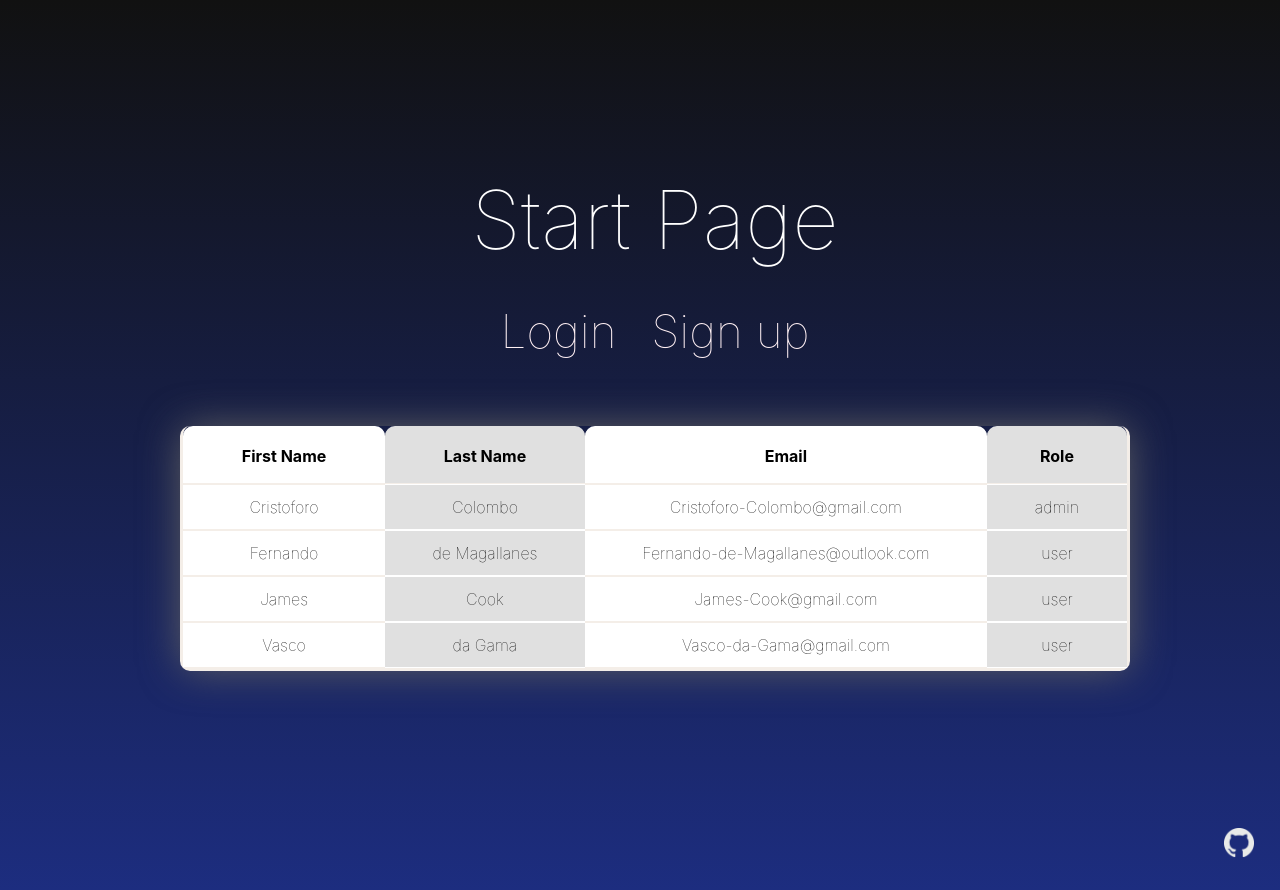
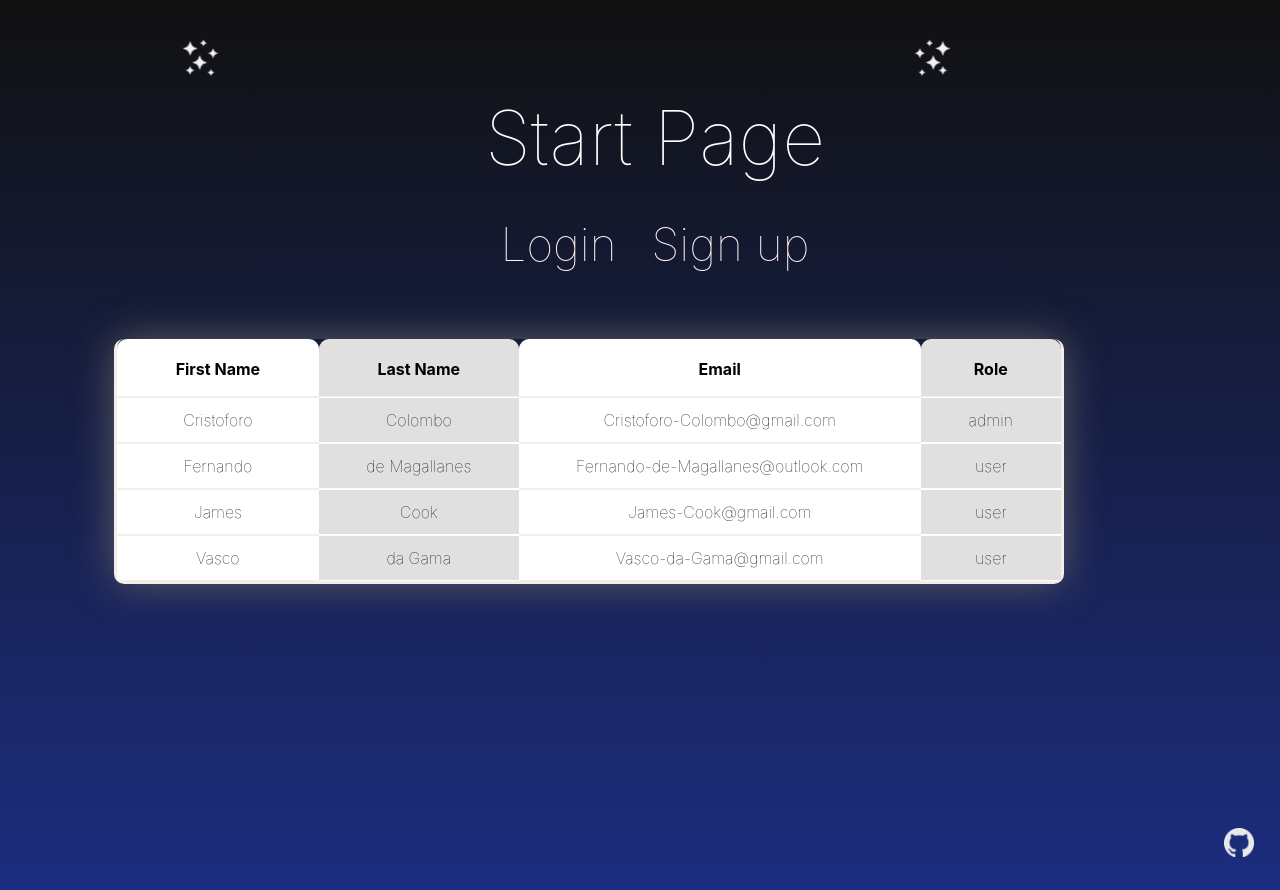
Before and after one commit to SValentyn/PHP-REST-API, a PHP site: page / in a window 1280 px wide. Run offline with PHP 8.4, Linux system fonts and the light colour scheme; data comes from the database, SQL or seed files in the repository.

Commit message:
Added SVG files + added animation on the start page

```diff
--- a/admin-account.php
+++ b/admin-account.php
@@ -25,7 +25,7 @@
             ?>
 
             <!-- Calling the user table builder -->
-            <table id="table-body">
+            <table class="slideExpandUp">
                 <thead>
                 <tr>
                     <th scope="col">First Name</th>
@@ -36,7 +36,7 @@
                     <th scope="col" class="th-functional">Delete</th>
                 </tr>
                 </thead>
-                <tbody id="table-users" class="table-body">
+                <tbody class="table-body">
                 </tbody>
             </table>
 
--- a/assets/css/styles.css
+++ b/assets/css/styles.css
@@ -74,6 +74,7 @@
     display: flex;
     flex-wrap: wrap;
     justify-content: center;
+    align-content: baseline;
     align-items: center;
     padding: 15px;
     background: -webkit-linear-gradient(180deg, #111111, #1d2e83);
@@ -136,7 +137,7 @@
 h3 {
     margin: 0 0 15px 0;
     text-align: center;
-    font-size: 81px;
+    font-size: 75px;
     font-weight: lighter;
     color: white;
 }
@@ -272,6 +273,28 @@
     height: 19px;
     display: block;
     text-decoration: none;
+}
+
+.slideExpandUp {
+    visibility: visible !important;
+    animation-name: slideExpandUp;
+    -webkit-animation-name: slideExpandUp;
+    animation-duration: 0.5s;
+    -webkit-animation-duration: 0.5s;
+    animation-timing-function: linear;
+    -webkit-animation-timing-function: linear;
+}
+
+@keyframes slideExpandUp {
+    0% {
+        transform: translateY(10%) scaleX(0.90);
+    }
+}
+
+@-webkit-keyframes slideExpandUp {
+    0% {
+        transform: translateY(10%) scaleX(0.90);
+    }
 }
 
 /*** Inputs ***/
@@ -503,6 +526,30 @@
     border-radius: unset;
 }
 
+object[class="icon"] {
+    filter: invert(95%);
+    margin: 0 25px 0 25px;
+    display: inline-block;
+    animation-name: pulsing;
+    animation-duration: 4.5s;
+    animation-iteration-count: infinite;
+    transform-origin: 50% 50%;
+}
+
+@keyframes pulsing {
+    0% {
+        transform: scale(0.90);
+    }
+
+    50% {
+        transform: scale(0.75);
+    }
+
+    100% {
+        transform: rotate(-360deg) scale(0.90);
+    }
+}
+
 /*** Footer ***/
 
 #footer {
--- a/index.php
+++ b/index.php
@@ -10,13 +10,19 @@
 <body>
 <div class="limiter">
     <div class="container-login100">
-        <div style="height: 600px; text-align: center;">
-            <h3>Start Page</h3>
+        <div style="text-align: center;">
+
+            <h3>
+                <object type="image/svg+xml" data="assets/images/icons/stars-left.svg" class="icon"></object>
+                Start Page
+                <object type="image/svg+xml" data="assets/images/icons/stars-right.svg" class="icon"></object>
+            </h3>
+
             <div style="text-align: center;">
 
                 <!-- Modal Login Window -->
                 <a href="#win1" class="link" style="padding-right: 15px;">Login</a>
-                <a href="#x" class="overlay" id="win1"></a>
+                <a href="#x" class="overlay" id="win1" tabindex="-1"></a>
 
                 <div class="popup" style="width: 360px; top: 180px; padding: 0; margin-right: 0; border-radius: 10px;">
                     <div class="wrap-login100" style="width: 342px; padding-left: 40px;">
@@ -141,7 +147,7 @@
                     </div>
                 </div>
 
-                <table style="width: 950px; margin-top: 60px; margin-bottom: 15px;">
+                <table class="slideExpandUp" style="width: 950px; margin-top: 60px; margin-bottom: 15px;">
                     <thead>
                     <tr>
                         <th scope="col">First Name</th>
--- a/user-account.php
+++ b/user-account.php
@@ -25,7 +25,7 @@
             ?>
 
             <!-- Calling the user table builder -->
-            <table id="table-body">
+            <table class="slideExpandUp">
                 <thead>
                 <tr>
                     <th scope="col">First Name</th>
```
Also changed, not shown: assets/images/icons/rocket.svg (added), assets/images/icons/stars-left.svg (added), assets/images/icons/stars-right.svg (added).
